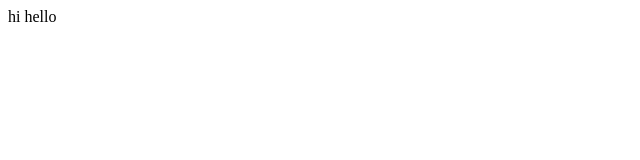
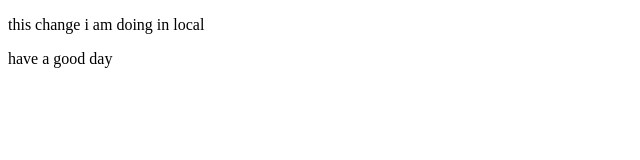
Before and after one commit to surajkb2005/githubtrialforyoutube, a plain HTML site: page index.html in a window 1280 px wide. Shown: the whole page, without its empty margins (0-640 px from the left). Drawn offline with Linux system fonts and the light colour scheme.

Commit message:
i am showing the 4th commit

```diff
--- a/index.html
+++ b/index.html
@@ -1 +1,12 @@
-<p>hi hello</p>
+<!DOCTYPE html>
+<html lang="en">
+<head>
+    <meta charset="UTF-8">
+    <meta name="viewport" content="width=device-width, initial-scale=1.0">
+    <title>Document</title>
+</head>
+<body>
+    <p>this change i am doing in local</p>
+    <p>have a good day</p>
+</body>
+</html>
```
